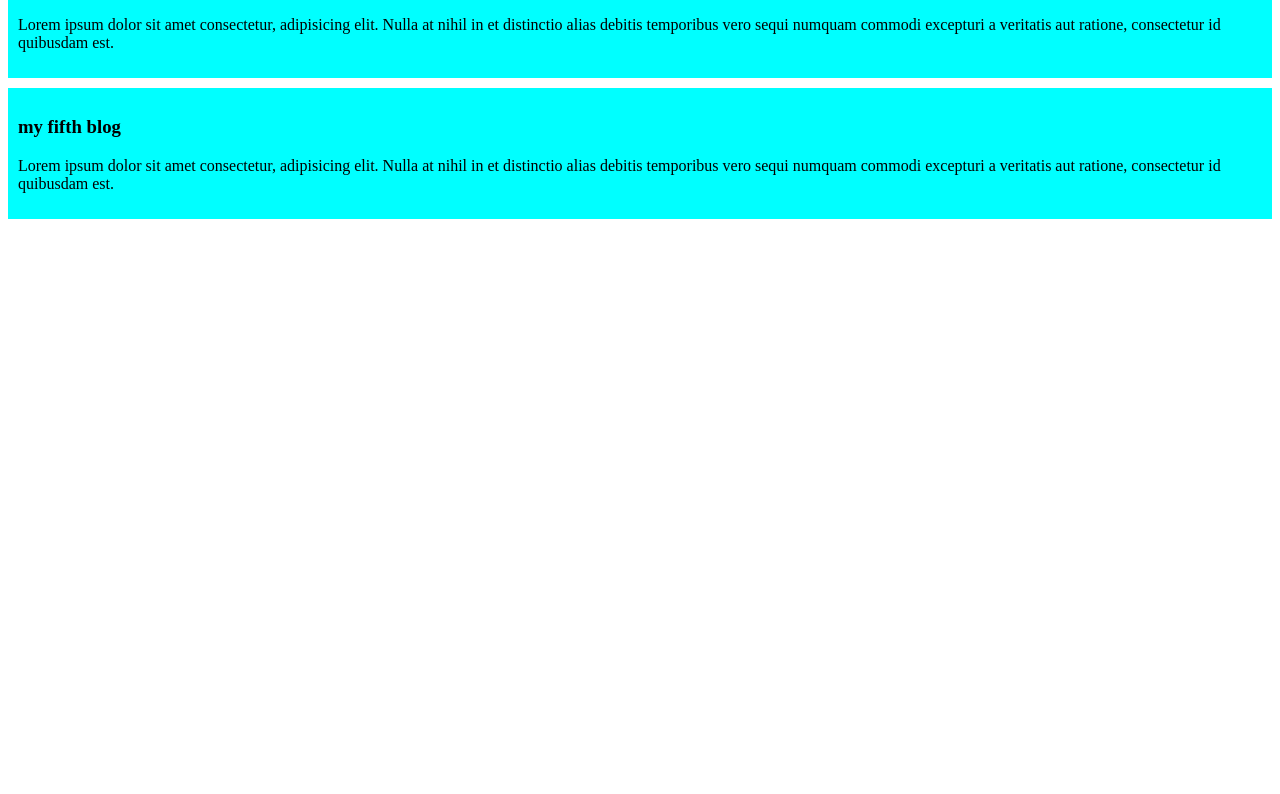
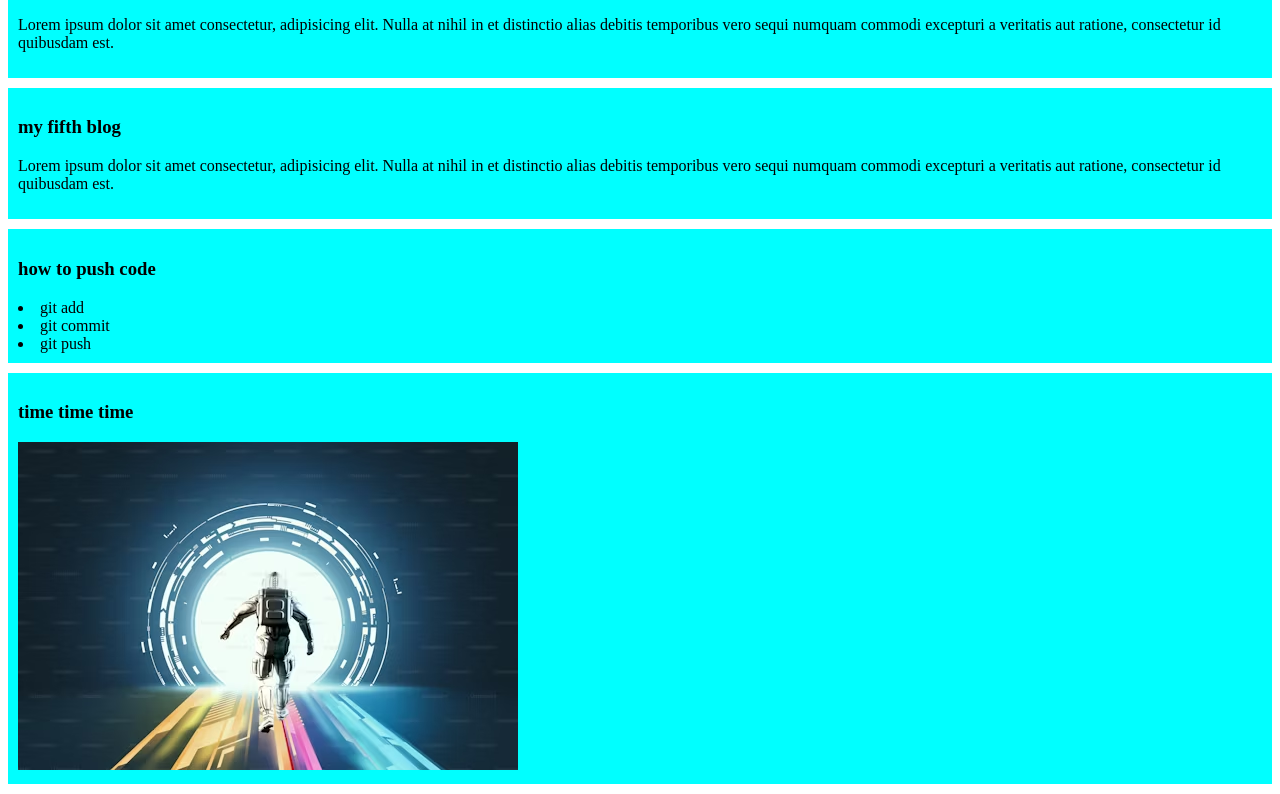
Before and after one commit to kousar-21/my-simple-repo, a plain HTML site: page index.html in a window 1280 px wide. Shown: the part 486-1280 px from the top of the page. Before the commit the page ends 800 px from the top, so only its background shows below. Drawn offline with Linux system fonts and the light colour scheme.

Commit message:
add picture

```diff
--- a/index.html
+++ b/index.html
@@ -27,5 +27,15 @@
         <h3>my fifth blog</h3>
         <p>Lorem ipsum dolor sit amet consectetur, adipisicing elit. Nulla at nihil in et distinctio alias debitis temporibus vero sequi numquam commodi excepturi a veritatis aut ratione, consectetur id quibusdam est.</p>
     </div>
+    <div>
+        <h3>how to push code</h3>
+        <li>git add </li>
+        <li>git commit</li>
+        <li>git push</li>
+    </div>
+    <div>
+        <h3>time time time</h3>
+        <img src="images/Time 2.avif" alt="">
+    </div>
 </body>
 </html>
```
Also changed, not shown: Time 2.avif (added), images/Time 2.avif (added).
